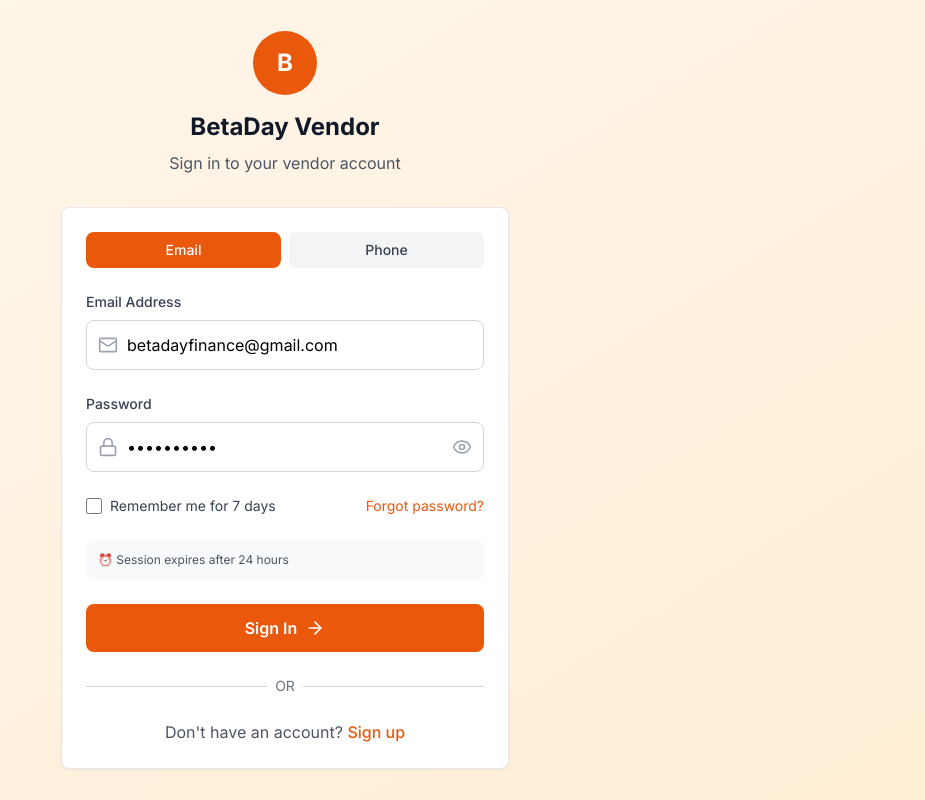
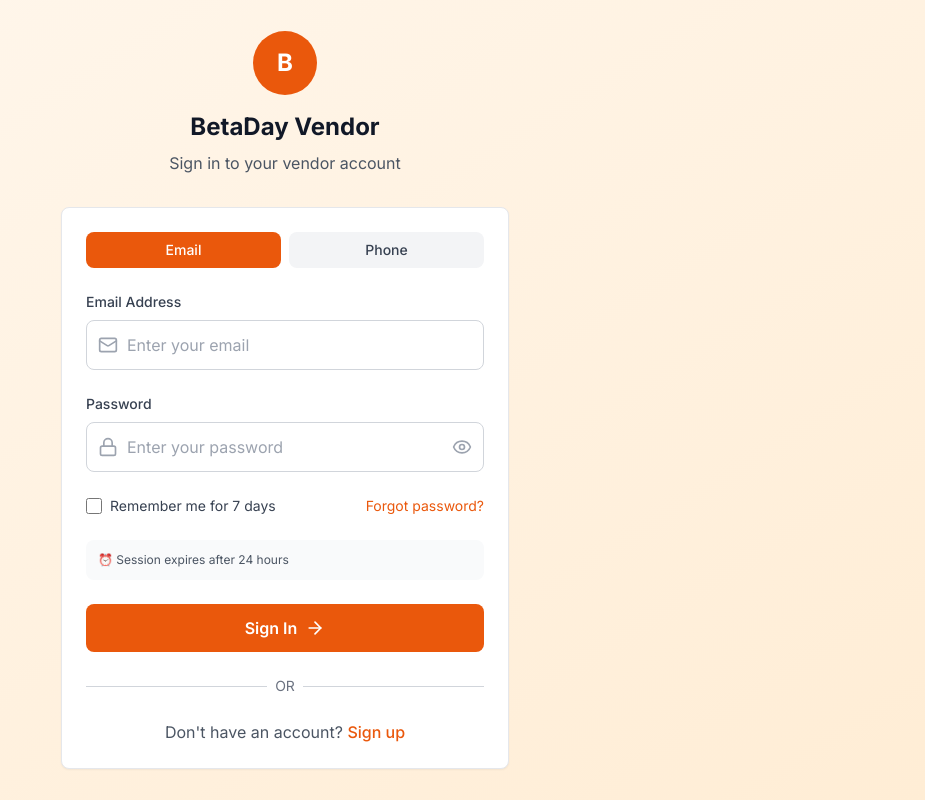
Before and after one commit to akin-shafi/betaday-vendor, a Next.js app: page /auth/login in a window 1280 px wide. Shown: the whole page, without its empty margins (355-1280 px from the left). Built offline with nearby package versions, Linux system fonts and the light colour scheme.

Commit message:
Update page.tsx

```diff
--- a/app/auth/login/page.tsx
+++ b/app/auth/login/page.tsx
@@ -22,10 +22,10 @@ export default function LoginPage() {
 
   const [isPhone, setIsPhone] = useState(false);
   const [formData, setFormData] = useState({
-    identifier: "betadayfinance@gmail.com",
-    password: "Vendor@123",
-    // identifier: "",
-    // password: "",
+    // identifier: "betadayfinance@gmail.com",
+    // password: "Vendor@123",
+    identifier: "",
+    password: "",
     rememberMe: false,
   });
   const [showPassword, setShowPassword] = useState(false);
```
